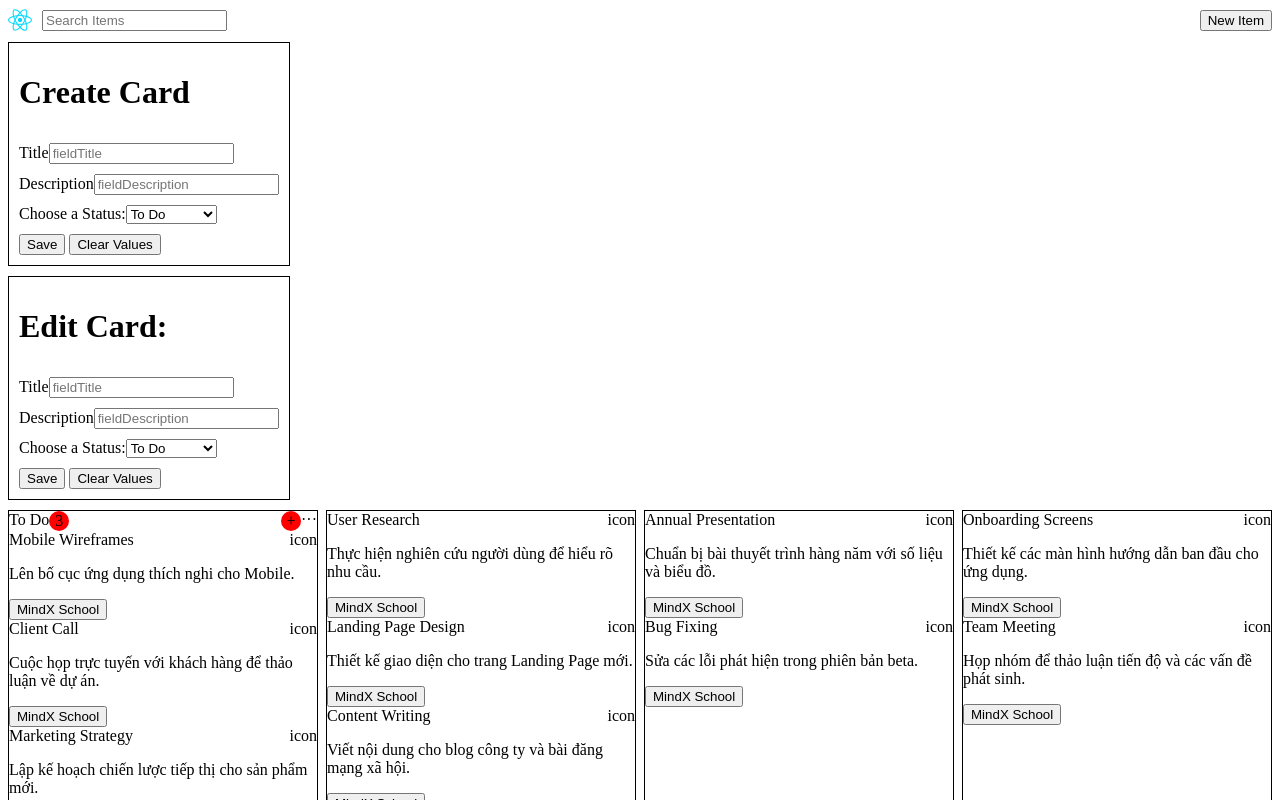
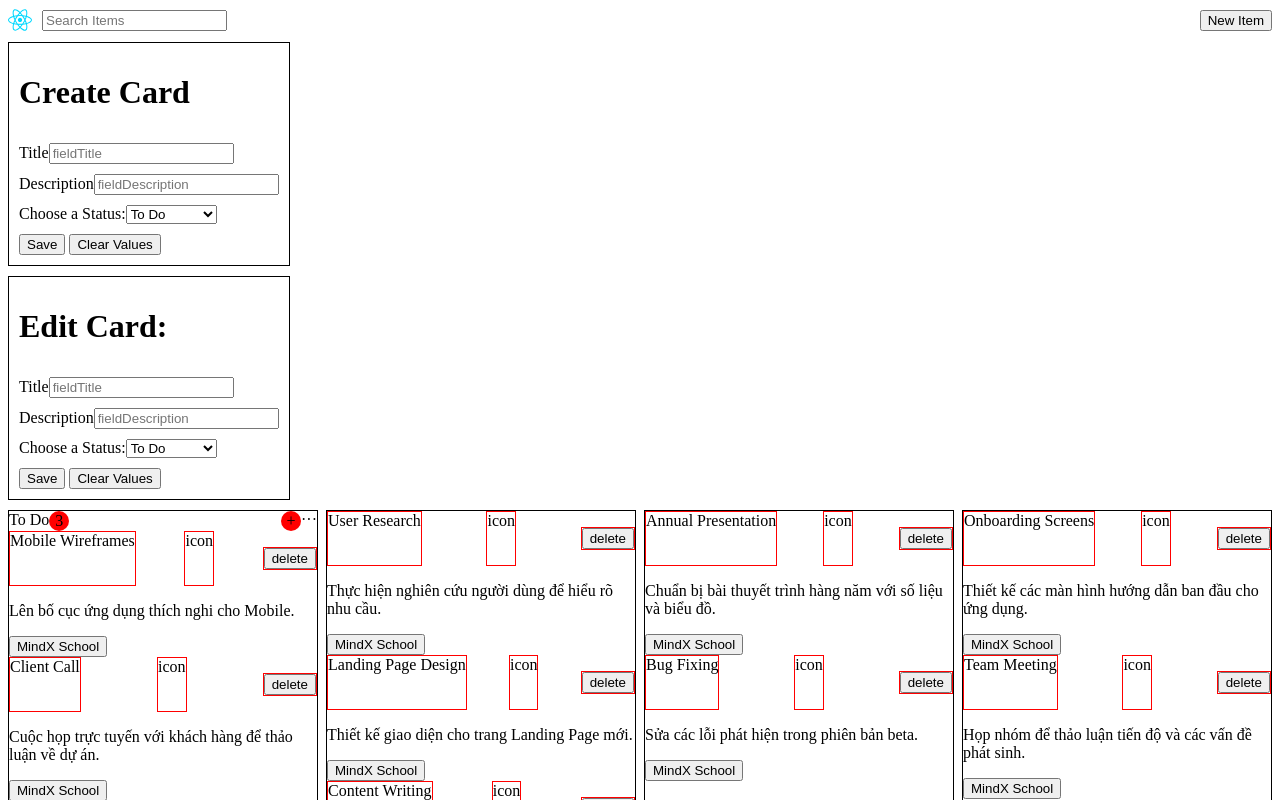
Before and after one commit to phamdactai9x66/CIJI102-NCT, a React (Vite) app: page / in a window 1280 px wide. Shown: the top 800 px of the page. Built offline with nearby package versions, Linux system fonts and the light colour scheme; no server answers.

Commit message:
method delete

```diff
--- a/src/App.css
+++ b/src/App.css
@@ -49,5 +49,10 @@
 
 .titleCard {
   display: flex;
-    justify-content: space-between;
+  justify-content: space-between;
+  gap: 8px;
 }
+
+.titleCard > * {
+  border: 1px solid red;
+}
--- a/src/App.jsx
+++ b/src/App.jsx
@@ -120,6 +120,7 @@ function App() {
                 <ListCard
                   dataStack={dataStack}
                   saveID={saveID}
+                  handleApi={handleApi}
                   targetStatus={1}
                 />
               </div>
--- a/src/Components/Card.jsx
+++ b/src/Components/Card.jsx
@@ -2,13 +2,29 @@
 import React from "react";
 
 const Card = (props) => {
-  const { titleCard, desCard, taskId } = props;
+  const { titleCard, desCard, taskId, handleApi } = props;
+
+  const handleDelete = async () => {
+    await fetch(`http://localhost:3001/tasks/${props.id}`, {
+      method: "DELETE",
+      headers: {
+        "Content-Type": "application/json",
+      },
+    });
+
+    handleApi && handleApi();
+
+    alert("You delete card is successfully");
+  };
 
   return (
     <div className="card">
       <div className="titleCard">
         <span>{titleCard}</span>
         <span onClick={() => props.saveID(taskId)}>icon</span>
+        <p>
+          <button onClick={handleDelete}>delete</button>
+        </p>
       </div>
 
       <p>{desCard}</p>
--- a/src/Components/ListCard.jsx
+++ b/src/Components/ListCard.jsx
@@ -3,7 +3,7 @@
 import Card from "./Card";
 
 const ListCard = (props) => {
-  const { dataStack, targetStatus, saveID } = props;
+  const { dataStack, targetStatus, saveID, handleApi } = props;
 
   const filterData = (dataStack || []).filter(
     (e) => e.statusId == targetStatus
@@ -14,7 +14,7 @@ const ListCard = (props) => {
       {props.children}
 
       {filterData.map((e) => {
-        const { title, description, taskId } = e;
+        const { title, description, taskId, id } = e;
         return (
           <Card
             key={taskId}
@@ -22,6 +22,8 @@ const ListCard = (props) => {
             titleCard={title}
             desCard={description}
             saveID={saveID}
+            id={id}
+            handleApi={handleApi}
           />
         );
       })}
```
